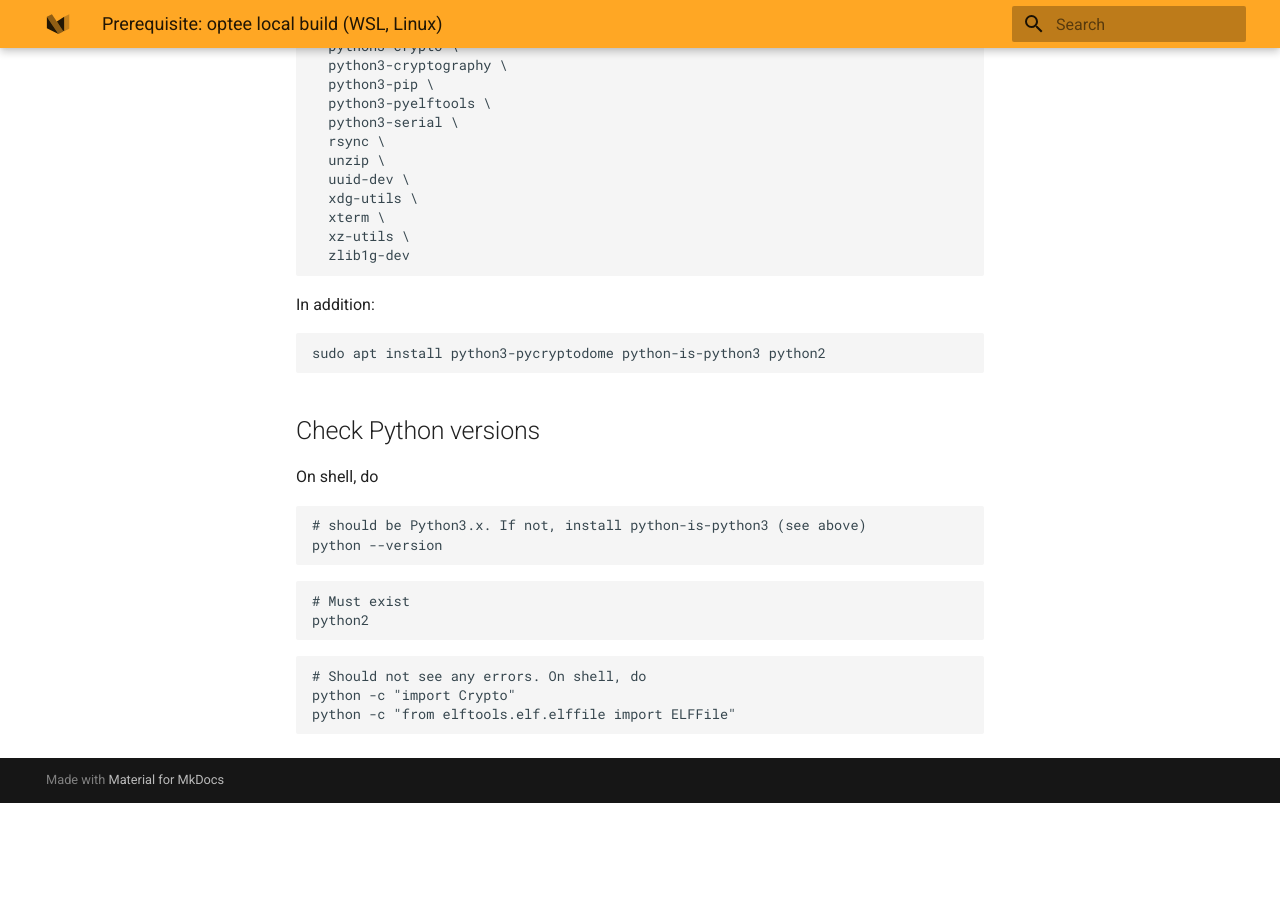
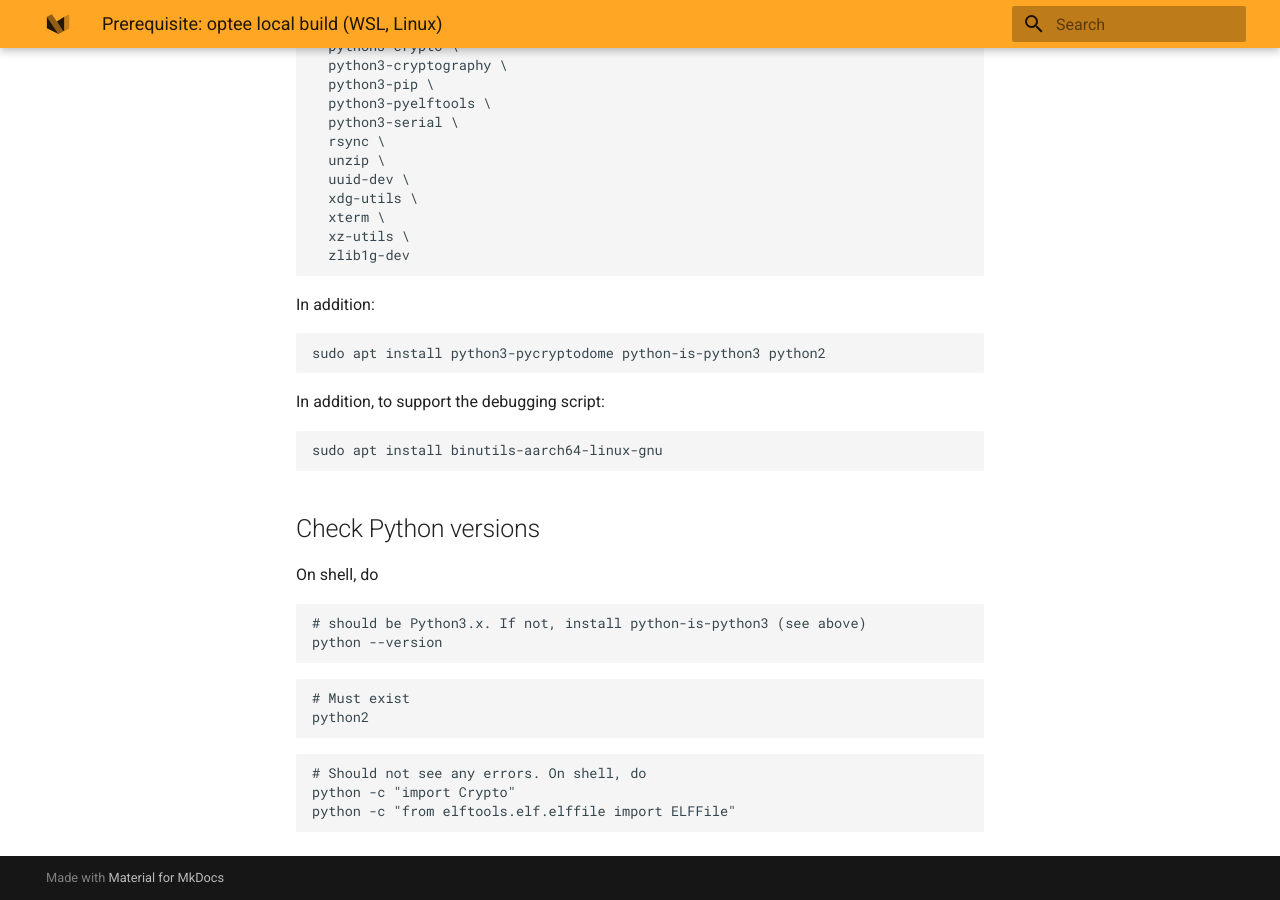
Before and after one commit to fxlin/p3-tee, an MkDocs documentation site: the page built from docs/quickstart-req.md, in a window 1280 px wide and 900 px high, scrolled down 1202 px. Built offline with MkDocs 1.6.1 and Material for MkDocs 9.7.7, drawn with Linux system fonts in a browser that asks for light colours; before the commit the page ends 2005 px from its top, so only the background shows below that.

Commit message:
Update quickstart-req.md

````diff
--- a/docs/quickstart-req.md
+++ b/docs/quickstart-req.md
@@ -69,6 +69,12 @@ In addition:
 sudo apt install python3-pycryptodome python-is-python3 python2
 ```
 
+In addition, to support the debugging script:
+
+```
+sudo apt install binutils-aarch64-linux-gnu
+```
+
 ## Check Python versions
 
 On shell, do
````
